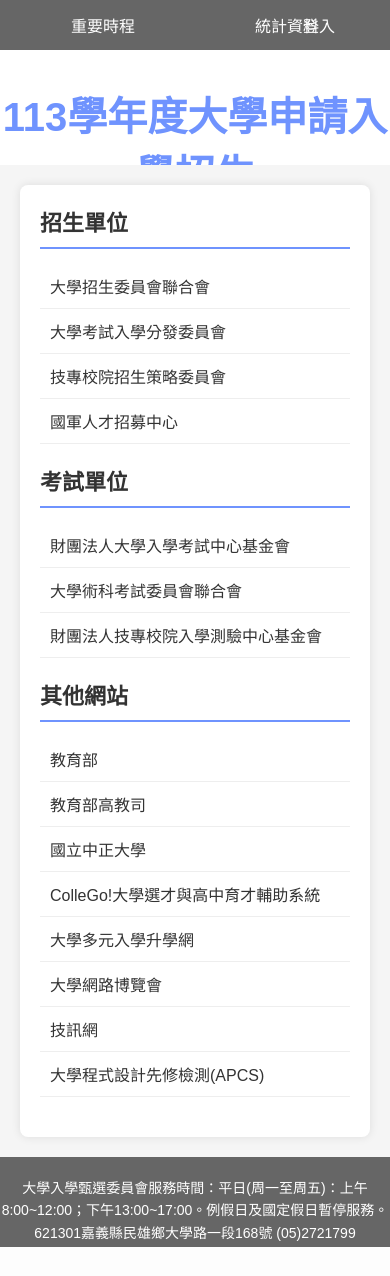
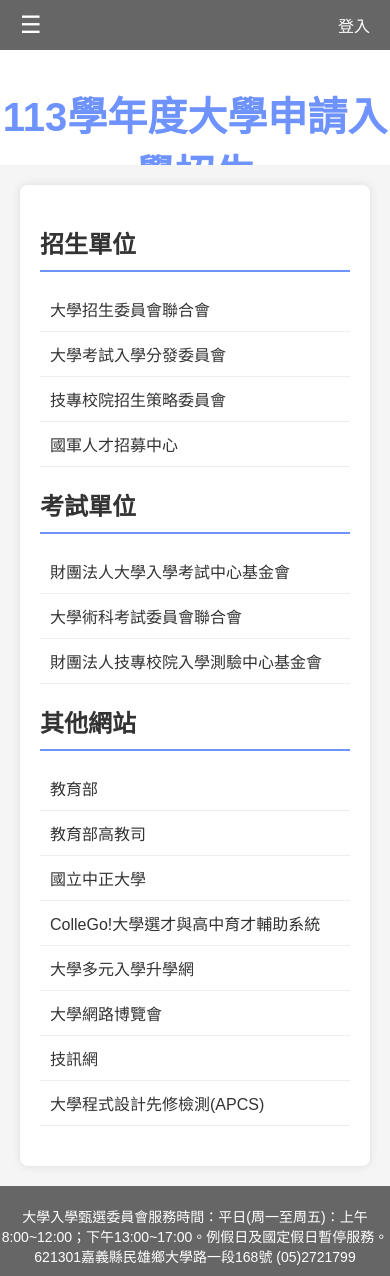
Before and after one commit to timmy90928/apply113, a CodeIgniter 4 app: the page made by app/Views/main_page/reference.php in a window 390 px wide. Before the commit the page ends 1247 px from the top, so only its background shows below. Run offline with PHP 8.4 and a stand-in for CodeIgniter, Linux system fonts and the light colour scheme; the template is opened without the code that fills it, so the values that code supplies are empty; some libraries are stand-ins or nearby versions.

Commit message:
feat: responsive navigation design and  code optimization

```diff
--- a/app/Views/main_page/reference.php
+++ b/app/Views/main_page/reference.php
@@ -5,17 +5,19 @@
         <meta name="viewport" content="width=device-width, initial-scale=1.0">
         <title>相關網站-申請入學</title>
         <link rel="stylesheet" href="../main/main.css">
+        <link rel="stylesheet" href="../main/reference.css">
     </head>
     <body>
         <nav>
             <div class="nav-container">
+                <div class="menu-button">
+                    <span>&#9776;</span><!-- 這是選單圖示 -->
+                </div>
                 <div class="nav-links">
-                    <div class="nav-links-inner">
-                        <a href="/Home" class="home-link">訊息公告</a>
-                        <a href="/Home/schedule">重要時程</a>
-                        <a href="/Home/statistics">統計資料</a>
-                        <a href="/Home/reference">相關網站</a>
-                    </div>
+                    <a href="/Home" class="home-link">訊息公告</a>
+                    <a href="/Home/schedule">重要時程</a>
+                    <a href="/Home/statistics">統計資料</a>
+                    <a href="/Home/reference">相關網站</a>
                 </div>
                 <div class="nav-right">
                     <a href="/Home/login" class="login-link">登入</a>
--- a/public/main/main.css
+++ b/public/main/main.css
@@ -12,47 +13,35 @@ body {
     box-sizing: border-box;
 }
 
+/* 導覽列樣式 */
 nav {
     position: fixed;
     top: 0;
     width: 100%;
     background-color: rgba(0, 0, 0, 0.6);
     z-index: 1000;
+    transition: background-color 0.8s ease; /* 添加過渡效果 */
 }
 
 .nav-container {
     display: flex;
     justify-content: space-between;
     align-items: center;
-    max-width: 100%;
-    margin: 0 auto;
     padding: 10px 20px;
-    position: relative;
     height: 30px;
 }
 
 .nav-links {
-    position: absolute;
-    left: 50%;
-    transform: translateX(-50%);
     display: flex;
     justify-content: center;
-    width: 100%;
-}
-
-.nav-links-inner {
-    display: flex;
-    justify-content: center;
-    width: 100%;
+    flex-grow: 1;
 }
 
 .nav-links a {
     color: white;
-    text-align: center;
-    padding: 14px 10px;
     text-decoration: none;
+    padding: 10px;
     margin: 0 50px;
-    white-space: nowrap;
 }
 
 .nav-links a:hover {
@@ -60,20 +49,9 @@ nav {
     background-color: transparent;
 }
 
-.nav-right {
-    position: absolute;
-    right: 20px;
-    top: 50%;
-    transform: translateY(-50%);
-}
-
 .nav-right a {
     color: white;
-    text-align: center;
-    padding: 18px 10px 14px 10px;
     text-decoration: none;
-    margin: 0 25px;
-    white-space: nowrap;
 }
 
 .nav-right a:hover {
@@ -81,10 +59,53 @@ nav {
     background-color: transparent;
 }
 
-/* .active {
-    background-color: #6f93fe;
-} */
+/* 菜單按鈕樣式 */
+.menu-button {
+    display: none;
+    color: white;
+    font-size: 24px;
+    cursor: pointer;
+}
 
+/* 響應式樣式 */
+@media (max-width: 768px) {
+    .menu-button {
+        display: block;
+    }
+
+    /* 當選單打開時變更nav的背景顏色 */
+    nav.active {
+        background-color: rgba(0, 0, 0, 1);
+    }
+
+    .nav-links {
+        display: none;
+        position: absolute;
+        top: 50px;
+        left: 0;
+        width: 100%;
+        flex-direction: column;
+        background-color: rgba(128, 128, 128, 1);
+        transition: opacity 0.8s ease;
+    }
+
+    .nav-links.active {
+        display: flex;
+        opacity: 1;
+    }
+
+    .nav-links a {
+        padding: 15px 20px;
+        margin: 0;
+        border-bottom: 1px solid rgba(255, 255, 255, 0.1);
+    }
+
+    .nav-links a:last-child {
+        border-bottom: none;
+    }
+}
+
+/* 頁面標頭樣式 */
 header {
     background-color: #ffffff;
     padding: 40px 0 0px 0;
@@ -101,39 +122,7 @@ header h1 {
     margin-top: 20px;
 }
 
-.article-container {
-    max-width: 800px;
-    margin: 0 auto;
-    padding: 20px;
-}
-
-article {
-    margin-bottom: 40px;
-    background-color: #f9f9f9;
-    padding: 20px;
-    border-radius: 5px;
-    box-shadow: 0 2px 5px rgba(0,0,0,0.1);
-}
-
-h2 {
-    margin: 0 0 10px 0;
-    font-size: 22px;
-    color: #333;
-}
-
-.date {
-    display: block;
-    font-size: 14px;
-    color: #666;
-    margin-bottom: 15px;
-}
-
-p {
-    line-height: 1.6;
-    color: #444;
-    margin-top: 15px;
-}
-
+/* 頁尾樣式 */
 footer {
     background-color: rgba(0, 0, 0, 0.6);
     text-align: center;
```
Also changed, not shown: other parts of public/main/main.css (+1 -106 lines), app/Views/main_page/announcement.php (+8 -6 lines), app/Views/main_page/schedule.php (+8 -6 lines), app/Views/main_page/statistics.php (+8 -6 lines), public/main/announcement.css (added, +33 -0 lines), public/main/main.js (+21 -33 lines), public/main/reference.css (added, +38 -0 lines), public/main/schedule.css (added, +29 -0 lines), public/main/statistics.css (added, +39 -0 lines).
